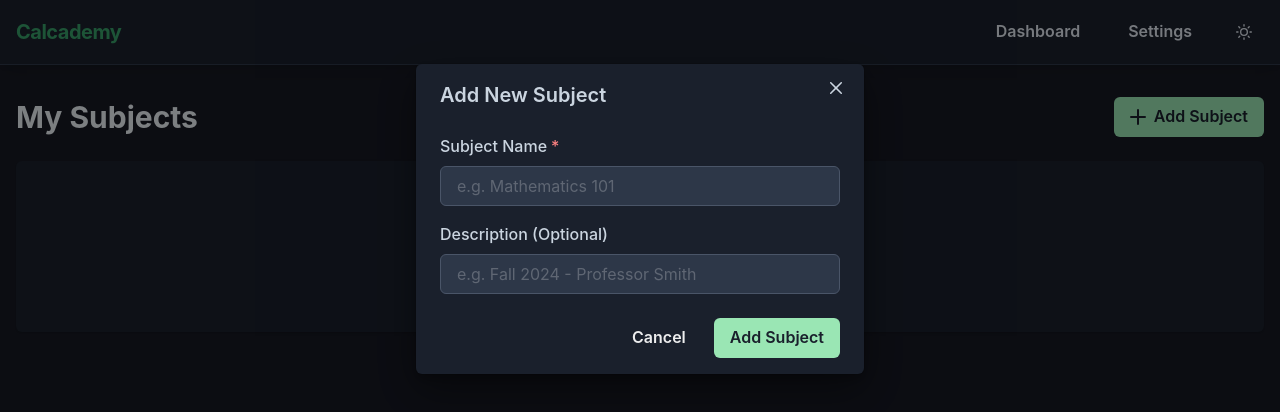
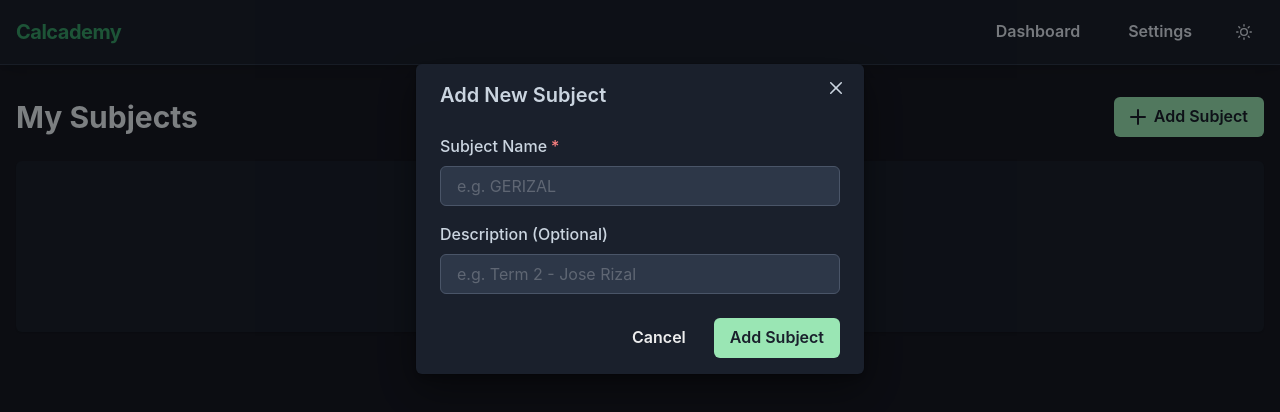
Before and after one commit to daniellalimbag/calcademy, a React (Vite) app: page / in a window 1280 px wide. Both pictures are taken after a click on the button "Add Subject". Shown: the top 412 px of the page. Built offline with nearby package versions, Linux system fonts and the light colour scheme.

Commit message:
refactor: updated placeholder text in Dashboard,jsx

```diff
--- a/src/pages/Dashboard.jsx
+++ b/src/pages/Dashboard.jsx
@@ -193,7 +193,7 @@
               <Input
                 value={newSubject.name}
                 onChange={(e) => setNewSubject({ ...newSubject, name: e.target.value })}
-                placeholder="e.g. Mathematics 101"
+                placeholder="e.g. GERIZAL"
                 bg={inputBg}
                 borderColor={inputBorderColor}
               />
@@ -203,7 +203,7 @@
               <Input
                 value={newSubject.description}
                 onChange={(e) => setNewSubject({ ...newSubject, description: e.target.value })}
-                placeholder="e.g. Fall 2024 - Professor Smith"
+                placeholder="e.g. Term 2 - Jose Rizal"
                 bg={inputBg}
                 borderColor={inputBorderColor}
               />
```
